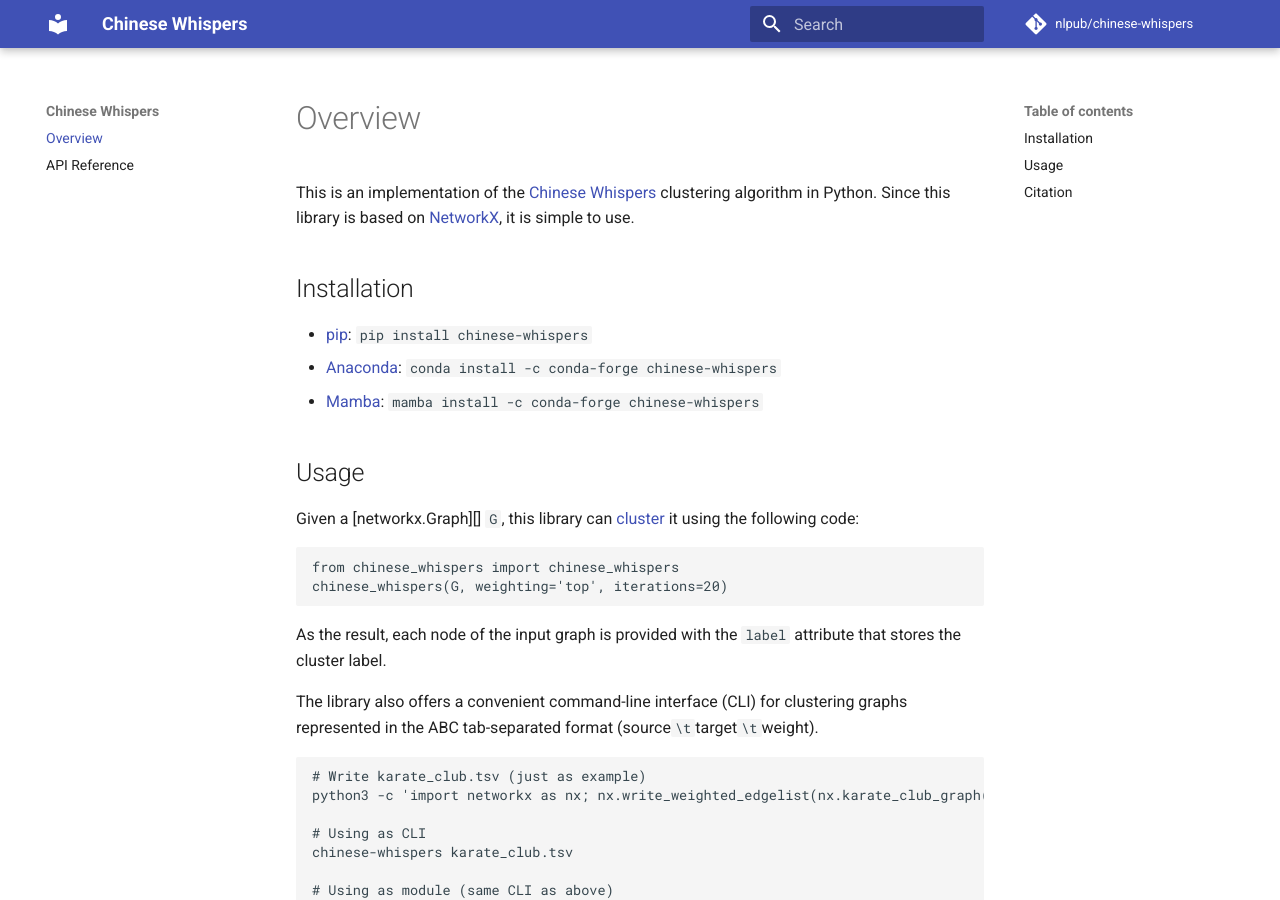
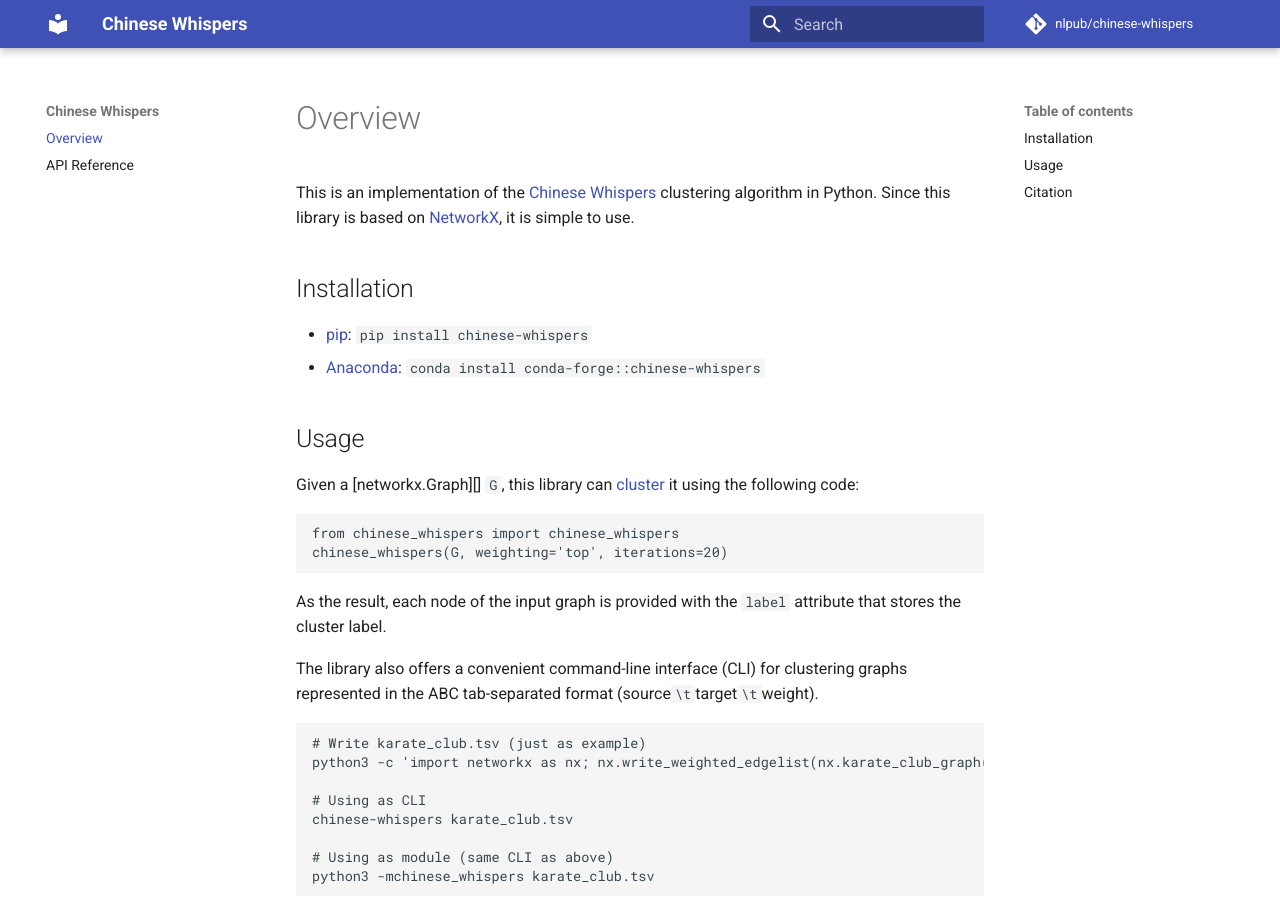
Before and after one commit to nlpub/chinese-whispers, an MkDocs documentation site: the page built from docs/index.md, in a window 1280 px wide and 900 px high. Built offline with MkDocs 1.6.1 and Material for MkDocs 9.7.7, drawn with Linux system fonts in a browser that asks for light colours; comment, search, counter and statistics services are not loaded.

Commit message:
Update index.md

```diff
--- a/docs/index.md
+++ b/docs/index.md
@@ -5,8 +5,7 @@
 ## Installation
 
 - [pip](https://pip.pypa.io/): `pip install chinese-whispers`
-- [Anaconda](https://docs.conda.io/en/latest/): `conda install -c conda-forge chinese-whispers`
-- [Mamba](https://mamba.readthedocs.io/): `mamba install -c conda-forge chinese-whispers`
+- [Anaconda](https://docs.conda.io/en/latest/): `conda install conda-forge::chinese-whispers`
 
 ## Usage
 
```
